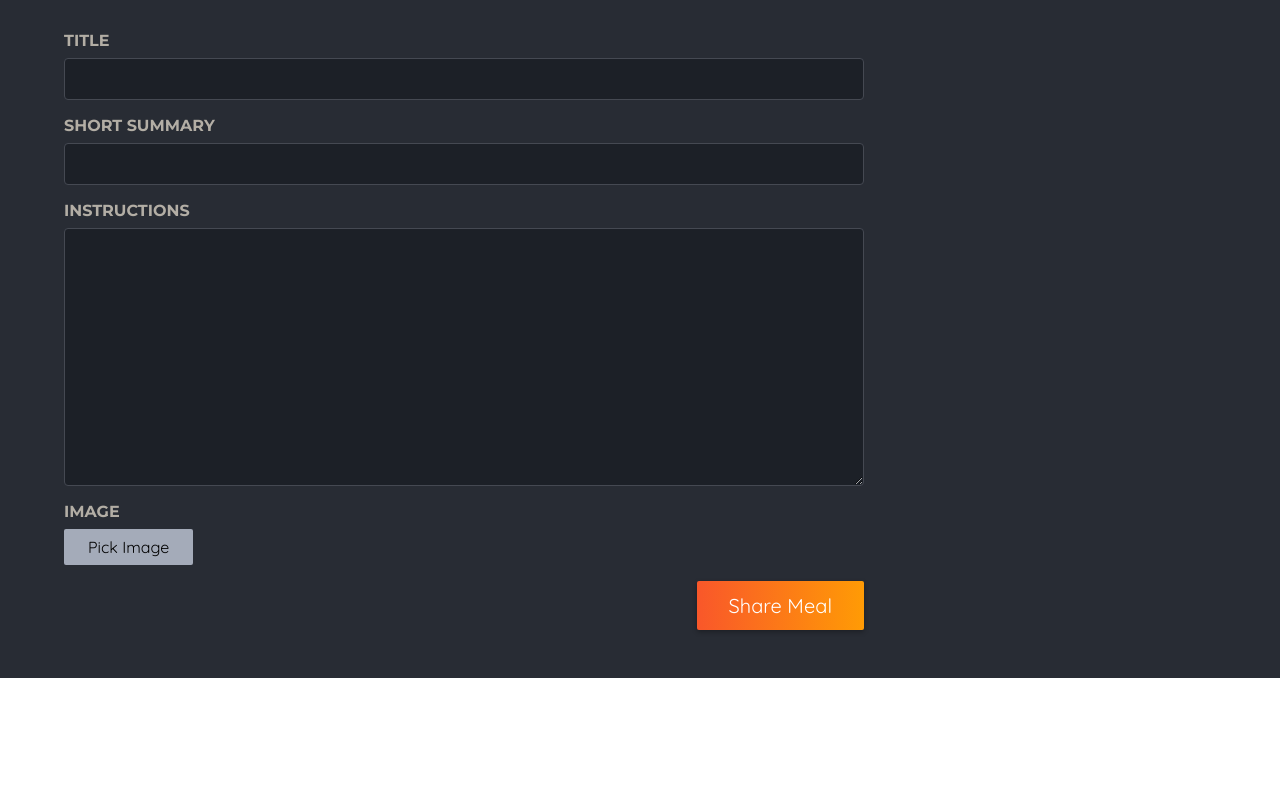
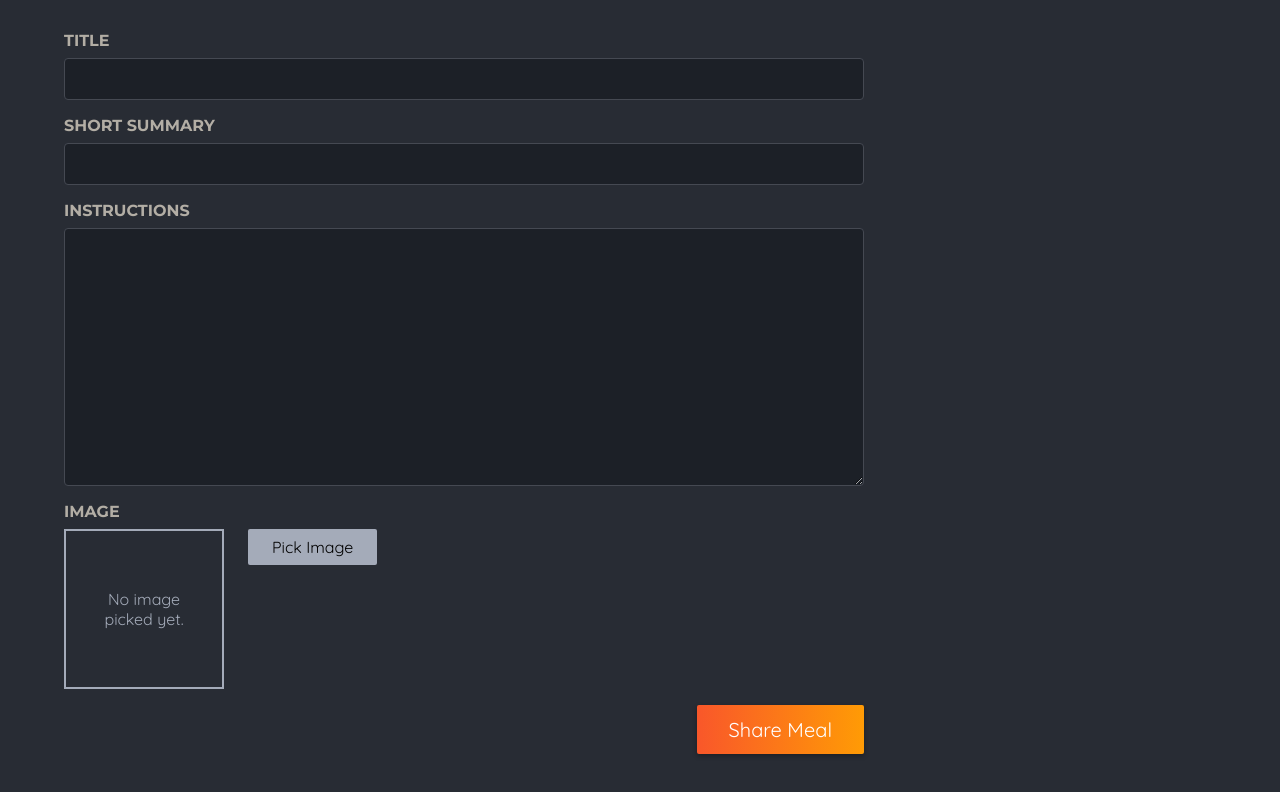
Before and after one commit to fabiobenavides/nextjs15, a Next.js app in the folder 03-Foodies-project/: page /meals/share in a window 1280 px wide. Shown: the part 478-1270 px from the top of the page. Before the commit the page ends 1156 px from the top, so only its background shows below. Built offline with nearby package versions, Linux system fonts and the light colour scheme.

Commit message:
datapicker with preview

```diff
--- a/03-Foodies-project/components/meals/image-picker.js
+++ b/03-Foodies-project/components/meals/image-picker.js
@@ -1,22 +1,46 @@
 'use client'
 
-import { useRef } from 'react';
+import { useRef, useState } from 'react';
 import classes from './image-picker.module.css';
+import Image from 'next/image';
 
 
 
 export default function ImagePicker({label, name}) {
 
+    const [pickedImage, setPickedImage] = useState();
     const inputImage = useRef();
 
     function handlePickClick() {
         inputImage.current.click();
     }
 
+    function handleImageChange(event) {
+        const file = event.target.files[0];
+        if (!file) {
+            setPickedImage(null);
+            return;
+        }
+        setPickedImage(file);
+
+        const reader = new FileReader();
+        reader.onload = () => {
+            setPickedImage(reader.result);
+        }
+        reader.readAsDataURL(file);
+    }
+
   return (
     <div className={classes.picker}>
         <label htmlFor={name}>{label}</label>
         <div className={classes.controls}>
+            <div className={classes.preview}>
+                {!pickedImage && <p>No image picked yet.</p>}
+                {pickedImage && (
+                    <Image src={pickedImage} alt="Picked" fill />
+                )}
+
+            </div>
             <input
                 className={classes.input}
                 type="file"
@@ -25,6 +49,7 @@
                 accept="image/png, image/jpeg"
                 required
                 ref={inputImage}
+                onChange={handleImageChange}
             />
             <button className={classes.button} type="button" onClick={handlePickClick}>
                 Pick Image
```
